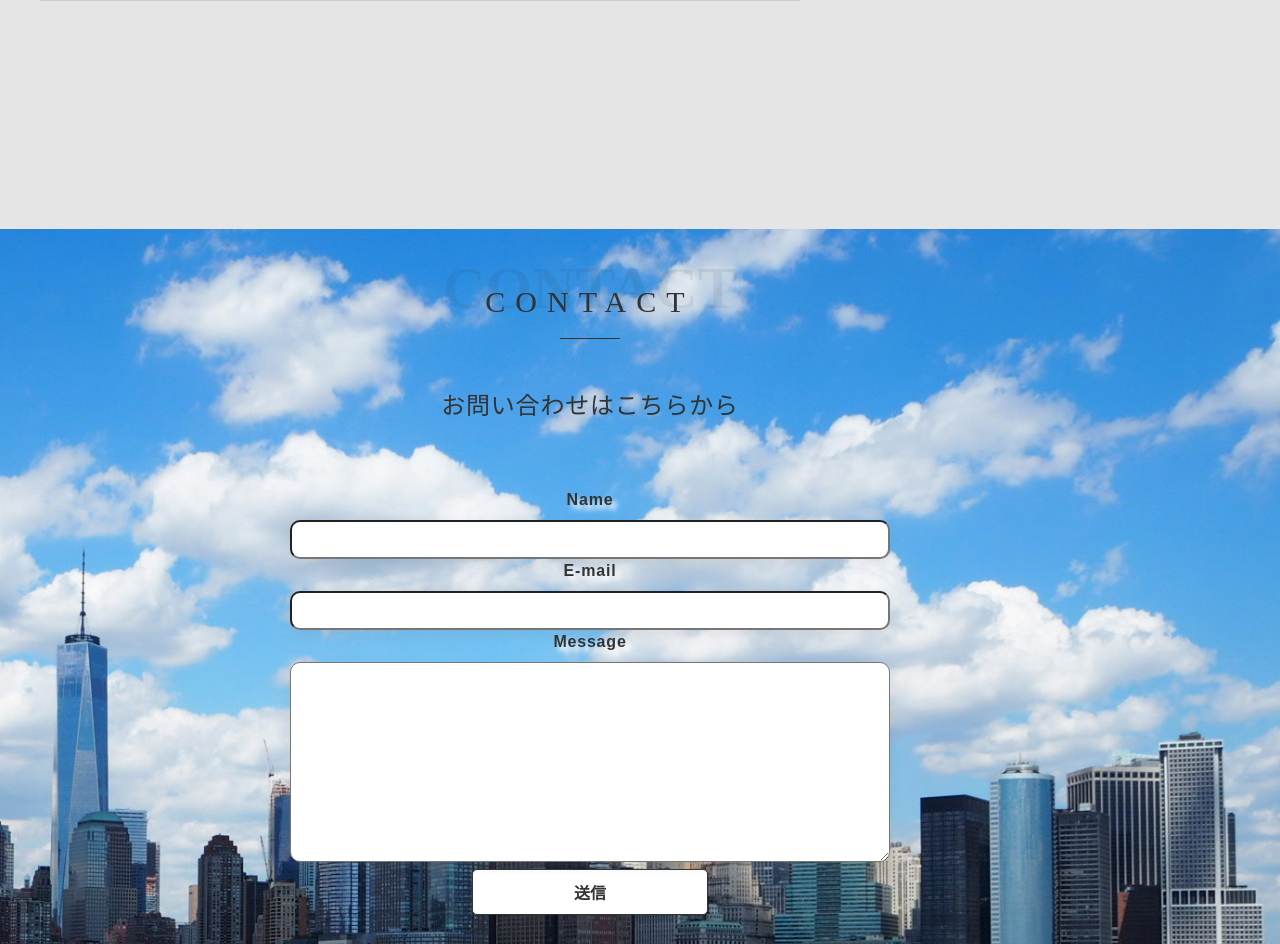
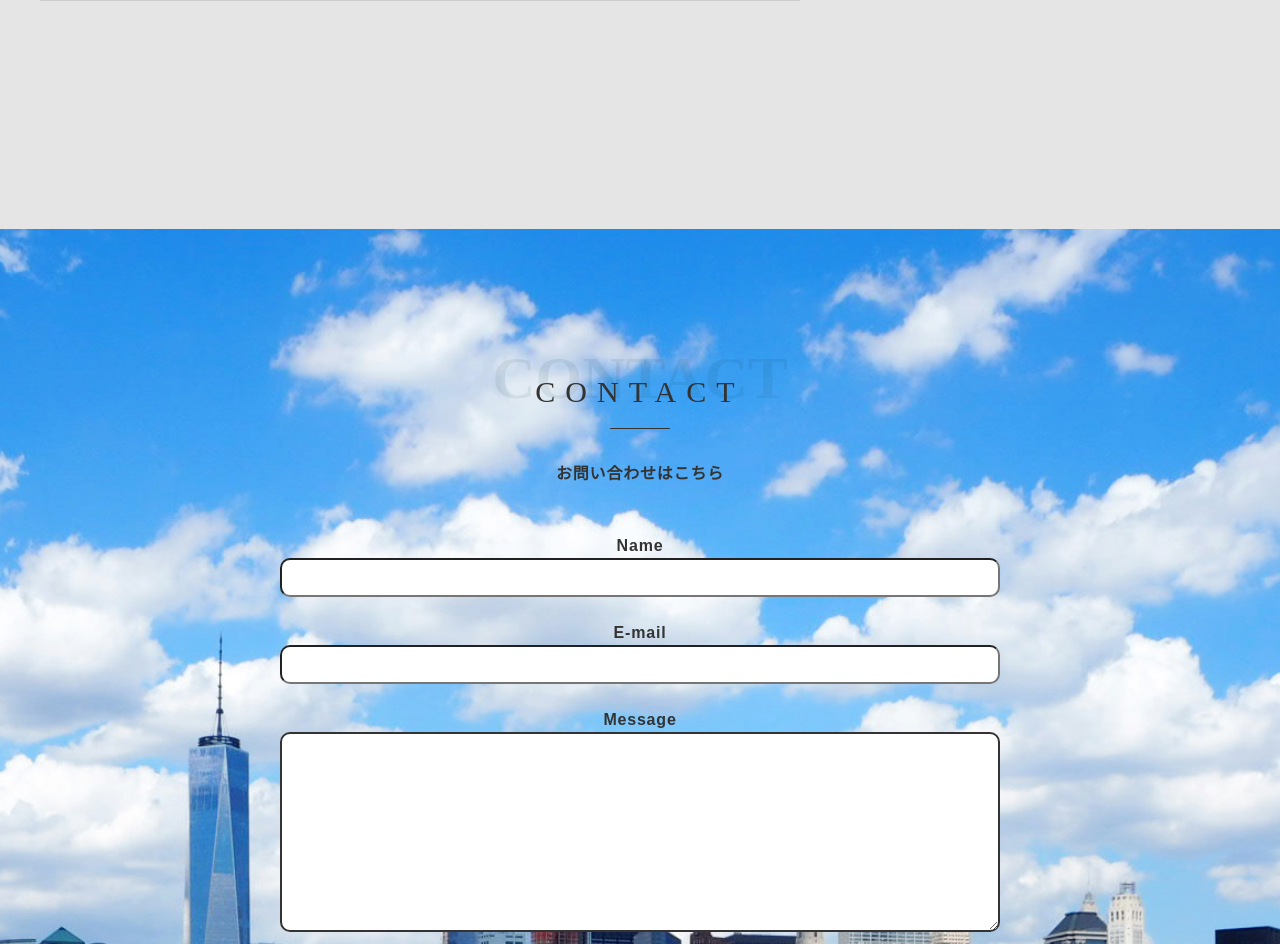
Before and after one commit to tokutamaria/myportfolio, a PHP site: page / in a window 1280 px wide. Shown: the part 5556-6500 px from the top of the page. Run offline with PHP 8.4, Linux system fonts and the light colour scheme; grey boxes labelled with a size stand in for pictures from a placeholder-image service; some libraries are stand-ins or nearby versions.

Commit message:
contact修正

```diff
--- a/index.html
+++ b/index.html
@@ -199,7 +199,7 @@
   <section class="contact" id="contact">
   <div class="wrapper">
       <h2 class="front_text">CONTACT<span class="back_text">CONTACT</span></h2>
-      <p>お問い合わせはこちらから</p>
+      <p>お問い合わせはこちら</p>
       <form action="https://docs.google.com/forms/u/0/d/e/1FAIpQLSf6mqnsPXEWxrNnKgi7hHKUn7-bumFYMIT4dedMm1DjpaVC5w/formResponse">
         <div class="contact_name">
           <label for="name"><h3>Name</h3></label>
--- a/style.css
+++ b/style.css
@@ -356,39 +356,37 @@
 .contact {
 	width: 100%;
 	height: auto;
-	padding: 50px 100px 100px 0;
+	padding: 140px 0;
 	margin: 0 auto;
-	background-image: url(/images/シティ.jpg);
+	background-image:url(/images/シティ.jpg);
 	background-size:  cover;
 	background-position: bottom center;
 	background-repeat: no-repeat;
 	text-align: center;
 	max-width: none;
-	/* filter: grayscale(80%); */
-}
-
-.contact h3 {
-	text-shadow: 5px 5px 5px #fff;
-	margin-bottom: .5rem;
 }
 
 .contact p {
-	padding: 4rem 0;
-	font-size: 1.5rem;
+	padding: 3rem 0;
+	font-size: 1rem;
+	font-weight: bold;
 }
+
 form {
 	display: block;
 }
 
 .contact input,
 .contact textarea {
-	width: 600px;
+	width: 60%;
 	padding: 10px;
-	box-shadow: 0 5px 12px rgba(128,128,128,.141176);
 	border-radius: 10px;
+	display: block;
+	margin: 0 auto;
+	margin-bottom: 1.5rem;
 }
 
-.contact-name {
+/* .contact-name {
 	margin: 1rem 2rem;
 }
 
@@ -398,20 +396,19 @@
 
 .contact-message {
 	margin: 1rem 2rem;
-}
+} */
 
 .contact textarea {
 	height: 200px;
+	border: solid 2px #333333;
 }
 
 button {
-  background-color: #FFF;
+  background-color: #ffffff;
   color: #333;
-  font-family: 'sans serif';
-  outline: none;
-  border: none;
+	outline: none;
+	border: solid 2px #333333;
 	border-radius: 5px;
-	border: 1px solid;
   padding: 10px 0;
   display: block;
   font-size: 1rem;
@@ -424,8 +421,10 @@
 
 button:hover {
 	color: #fff;
-	background-color: #333;
-	transition: .3s;
+	background-color: rgb(3, 7, 70);
+	border: solid 2px #ffffff;
+	opacity: .8;
+	transition: .5s;
 }
 /* フッター */
 
```
Also changed, not shown: images/IMG_0949.JPG (deleted), images/IMG_1764.jpeg (deleted), images/IMG_1764.jpg (deleted), images/IMG_1778.jpeg (deleted), images/IMG_2218.jpeg (deleted), images/download.jpg (deleted), images/image_64834.JPG (deleted), images/image_648344.JPG (deleted), images/images.jpg (deleted), images/アメリカ.jpg (deleted), images/シティ.jpg, 7 other files.
